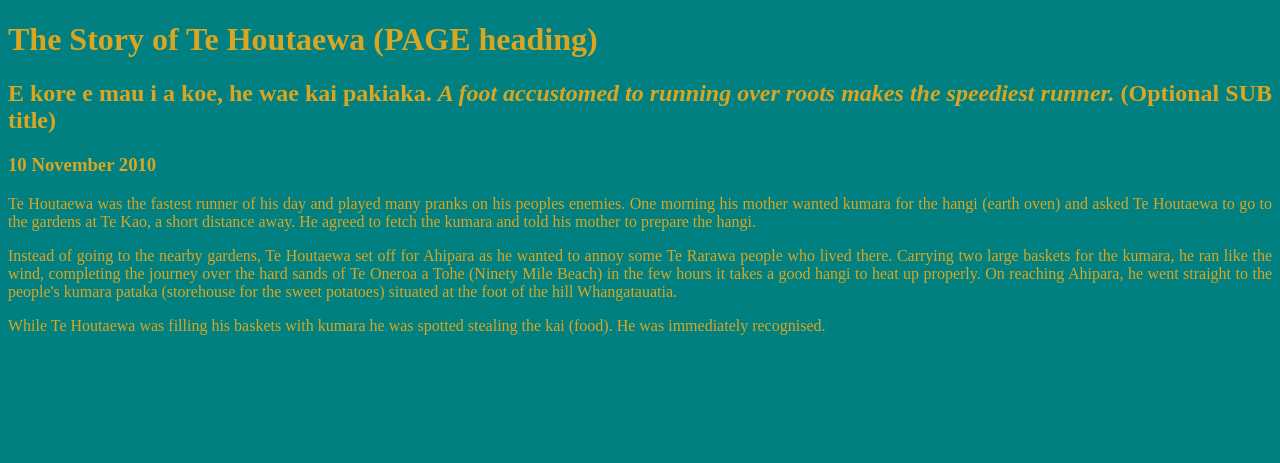
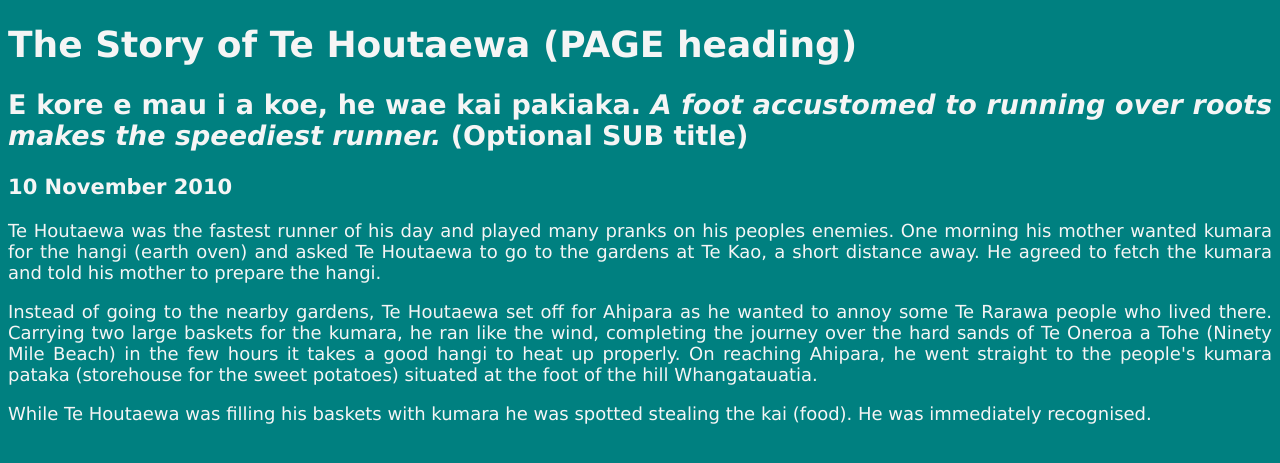
Before and after one commit to luis-leh/Luis-Leh.github.io, a Jekyll site: the page Blog/te-houtaewa-template.html, which Jekyll copies as it is, in a window 1280 px wide. Shown: the top 463 px of the page. Built offline with Jekyll 4.4.1, drawn with Linux system fonts in a browser that asks for light colours.

Commit message:
Changing Font Families

```diff
--- a/Styles/main.css
+++ b/Styles/main.css
@@ -1,6 +1,5 @@
 html {
-  background-color:teal;
-  font-family: cursive;
+  background-color: #008080;
   color:goldenrod;
 }
 
@@ -9,8 +8,12 @@ header {
   background-color:whitesmoke;
   color:teal;
   font-size: 20px;
+  font-family: cursive;
 }
 
 body {
   text-align: justify;
+  font-family:'Lucida Sans', 'Lucida Sans Regular', 'Lucida Grande', 'Lucida Sans Unicode', Geneva, Verdana, sans-serif;
+  font-size: 18px;
+  color: #F5F5F5;
 }
```
